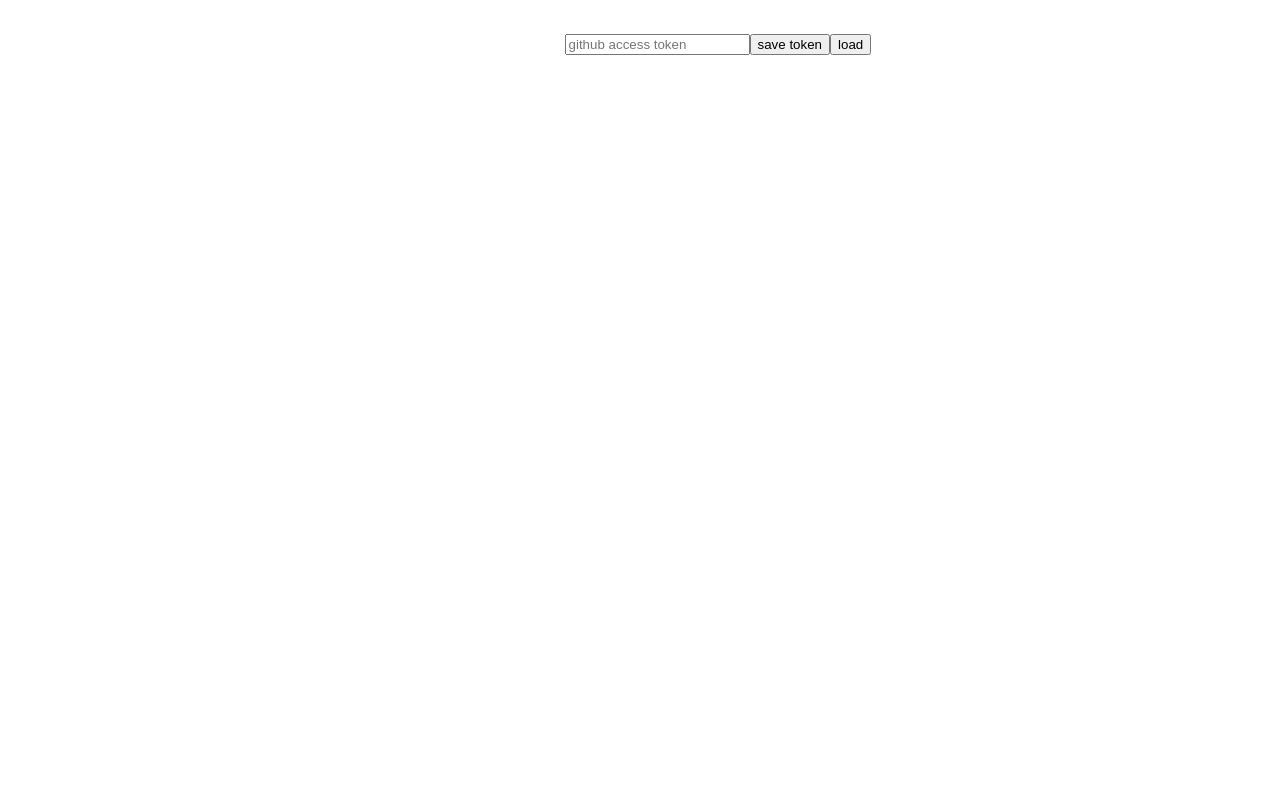
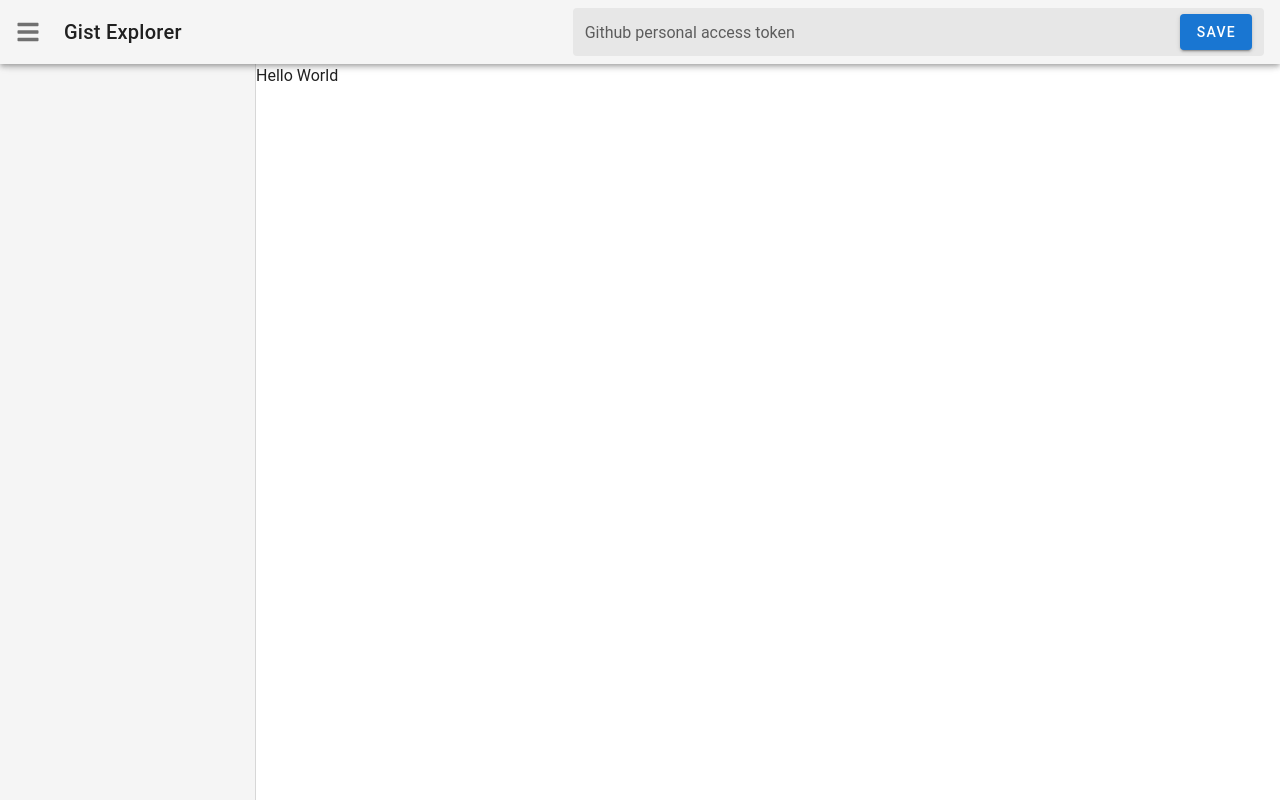
Before and after one commit to ste-xx/gist-dev-tool-explorer, a Vue app: page / in a window 1280 px wide. Built offline with nearby package versions, Linux system fonts and the light colour scheme; the HTML template or start-up script is replaced by a standard one.

Commit message:
use vuetify

```diff
--- a/panel.html
+++ b/panel.html
@@ -1,21 +1,24 @@
 <html>
 <head>
-    <style>
-        html {
-            --background-color: white;
-            --text-color: rgb(53, 54, 58);
-        }
+    <link href="https://use.fontawesome.com/releases/v5.0.13/css/all.css" rel="stylesheet">
+    <link href="https://fonts.googleapis.com/css?family=Roboto:100,300,400,500,700,900" rel="stylesheet">
+    <link href="https://use.fontawesome.com/releases/v5.0.13/css/all.css" rel="stylesheet">
+<!--    <style>-->
+<!--        html {-->
+<!--            &#45;&#45;background-color: white;-->
+<!--            &#45;&#45;text-color: rgb(53, 54, 58);-->
+<!--        }-->
 
-        html[data-theme='dark'] {
-            --background-color: rgb(53, 54, 58);
-            --text-color: white;
-        }
+<!--        html[data-theme='dark'] {-->
+<!--            &#45;&#45;background-color: rgb(53, 54, 58);-->
+<!--            &#45;&#45;text-color: white;-->
+<!--        }-->
 
-        body {
-            background-color: var(--background-color);
-            background-color: var(--text-color);
-        }
-    </style>
+<!--        body {-->
+<!--            background-color: var(&#45;&#45;background-color);-->
+<!--            background-color: var(&#45;&#45;text-color);-->
+<!--        }-->
+<!--    </style>-->
 </head>
 <body>
 <div id="app">
--- a/src/App.vue
+++ b/src/App.vue
@@ -1,27 +1,41 @@
 <template>
-    <div id="app" class="wrapper">
-        <div class="box header">
-            Gist Explorer
-            your personal access token:
-            <input v-model="token" placeholder="github access token">
-            <button @click="saveToken">
-                save token
-            </button>
-            <button @click="load">
-                load
-            </button>
-        </div>
-        <div class="box sidebar">
-            <button v-for="gist in gists" @click="show(gist)">
-                {{ gist.name }}
-            </button>
-        </div>
-        <div class="box content">
-            <div>
-                {{ sourceCode}}
-            </div>
-        </div>
-    </div>
+    <v-app>
+        <v-app-bar app clipped-left>
+            <v-app-bar-nav-icon @click="drawer = !drawer"/>
+            <span class="title ml-3 mr-5">Gist Explorer</span>
+            <v-spacer/>
+            <v-text-field
+                    v-model="token"
+                    solo-inverted
+                    flat
+                    hide-details
+                    label="Github personal access token">
+                <template v-slot:append>
+                    <v-btn color="primary" @click="saveToken">Save</v-btn>
+                </template>
+            </v-text-field>
+        </v-app-bar>
+        <v-navigation-drawer
+                v-model="drawer"
+                app
+                clipped
+                color="grey lighten-4">
+            <v-list dense class="grey lighten-4">
+                <template v-for="gist in gists">
+                    <v-list-item link :key="gist.id">
+                        <v-list-item-content @click="show(gist)">
+                            <v-list-item-title class="grey--text">
+                                {{ gist.name }}
+                            </v-list-item-title>
+                        </v-list-item-content>
+                    </v-list-item>
+                </template>
+            </v-list>
+        </v-navigation-drawer>
+        <v-content>
+            {{ sourceCode}}
+        </v-content>
+    </v-app>
 </template>
 
 <script>
@@ -31,6 +45,7 @@
   export default {
     data() {
       return {
+        drawer: true,
         token: '',
         sourceCode: 'Hello World',
         apolloClient: null,
@@ -42,7 +57,7 @@
       this.apolloClient = await createApolloClient({
         getToken: () => this.token
       });
-      if(this.token !== ''){
+      if (this.token !== '') {
         return this.load();
       }
     },
@@ -50,7 +65,7 @@
       show(gist) {
         this.sourceCode = gist.text;
       },
-      async load(){
+      async load() {
         const {data} = await this.apolloClient.query({query});
         this.gists = data.viewer.gists.edges.map(({node}) => ({
           id: node.name,
@@ -60,6 +75,7 @@
       },
       saveToken() {
         localStorage.setItem("token", this.token);
+        this.load();
       }
     },
   }
@@ -91,7 +107,6 @@
 
     .box {
         background-color: transparent;
-        color: #fff;
         border-radius: 5px;
         padding: 20px;
         font-size: 150%;
--- a/src/index.js
+++ b/src/index.js
@@ -1,9 +1,9 @@
-import ApolloClient from "apollo-boost";
-import gql from "graphql-tag";
 import Vue from 'vue';
+import vuetify from './plugins/vuetify.ts'
 import App from './App.vue';
 
 const app = new Vue({
   el: '#app',
-  render: h => h(App)
-});
+  render: h => h(App),
+  vuetify,
+}).$mount('#app');
--- /dev/null
+++ b/src/plugins/vuetify.ts
@@ -0,0 +1,16 @@
+import '@fortawesome/fontawesome-free/js/all.js' // Ensure you are using css-loader
+
+import Vue from 'vue'
+import Vuetify from 'vuetify'
+import 'vuetify/dist/vuetify.min.css'
+
+Vue.use(Vuetify);
+
+const opts = {
+  icons: {
+    iconfont: 'fa'
+  }
+};
+
+// @ts-ignore
+export default new Vuetify(opts);
--- a/webpack.config.js
+++ b/webpack.config.js
@@ -2,7 +2,8 @@ const VueLoaderPlugin = require('vue-loader/lib/plugin')
 const path = require('path');
 
 module.exports = {
-  mode: 'production',
+  mode: 'development',
+  // mode: 'production',
   module: {
     rules: [
       {
@@ -23,6 +24,30 @@ module.exports = {
           'vue-style-loader',
           'css-loader'
         ]
+      },
+      {
+        test: /\.s(c|a)ss$/,
+        use: [
+          'vue-style-loader',
+          'css-loader',
+          {
+            loader: 'sass-loader',
+            // Requires sass-loader@^7.0.0
+            options: {
+              implementation: require('sass'),
+              fiber: require('fibers'),
+              indentedSyntax: true // optional
+            },
+            // Requires sass-loader@^8.0.0
+            options: {
+              implementation: require('sass'),
+              sassOptions: {
+                fiber: require('fibers'),
+                indentedSyntax: true // optional
+              },
+            },
+          },
+        ],
       }
     ]
   },
```
Also changed, not shown: package.json (+7 -1 lines), manifest.json, 2 other files (tests, documents, lock files or other folders).
